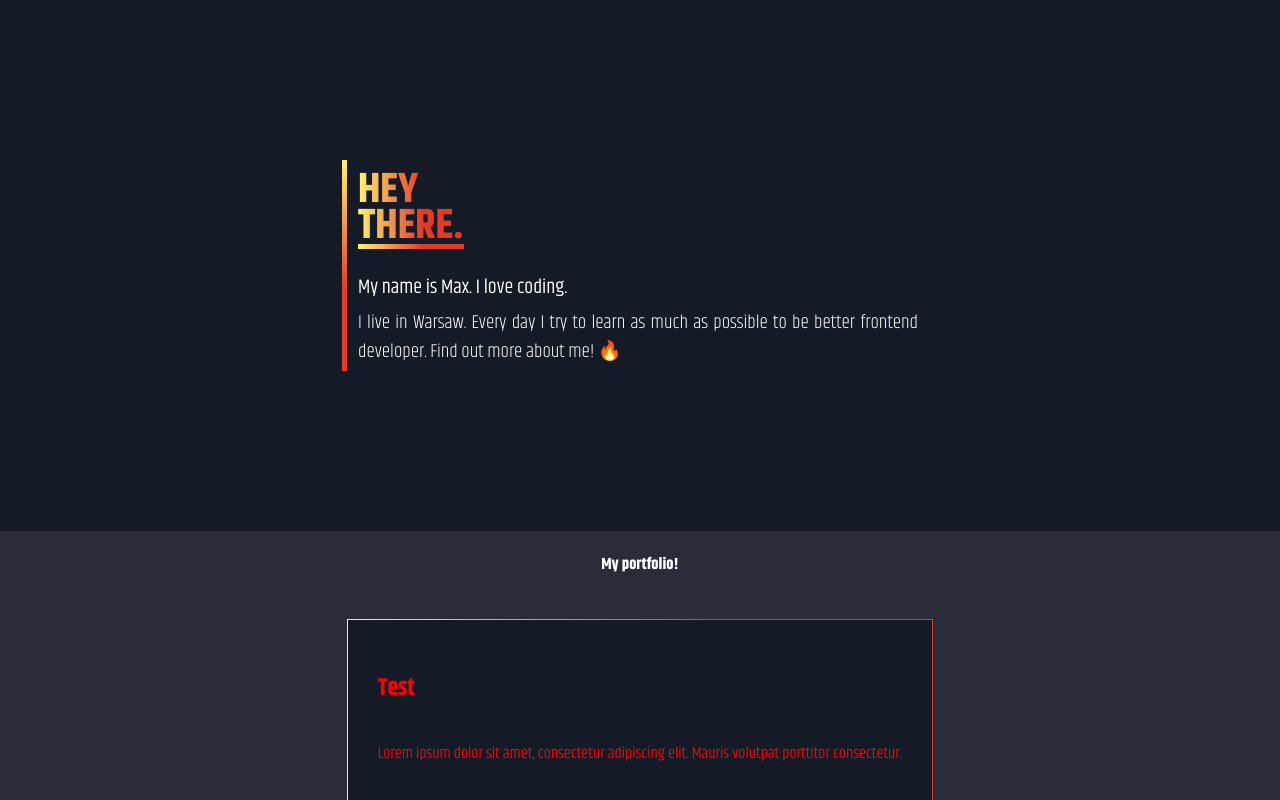
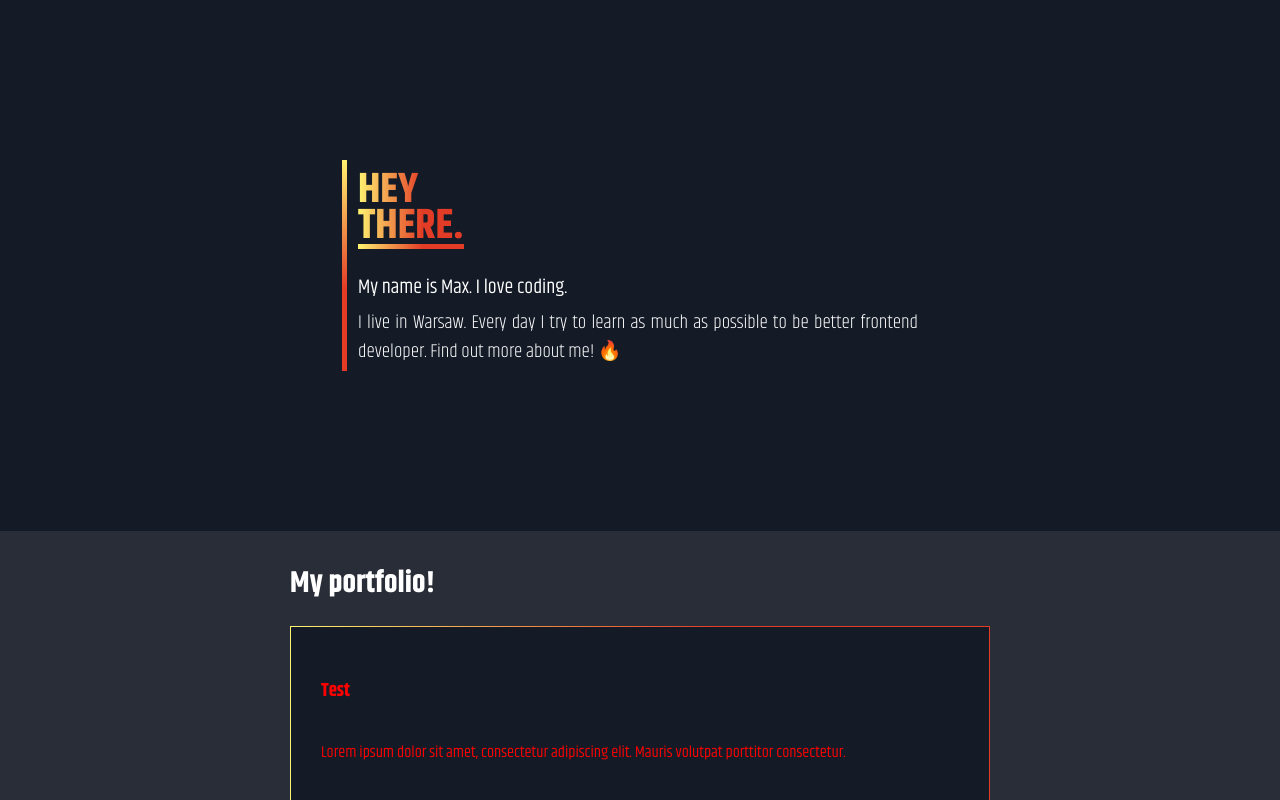
Before and after one commit to maksymilianMroz/maksymilianmroz.github.io, a React (Create React App) app: page / in a window 1280 px wide. Shown: the top 800 px of the page. Built offline with nearby package versions, Linux system fonts and the light colour scheme.

Commit message:
Portfolio header position changed, styling on portfolio elements

```diff
--- a/src/components/Portfolio/Portfolio.js
+++ b/src/components/Portfolio/Portfolio.js
@@ -6,7 +6,7 @@ const Portfolio = () => {
     return (
         <div className={classes.Portfolio}>
             <div className={classes.section}>
-                <h4 className={classes.portfolio__header}>My portfolio!</h4>
+                <h2 className={classes.portfolio__header}>My portfolio!</h2>
                 <div className={classes.portfolio__items}>
 
                     <PortfolioItem />
--- a/src/components/Portfolio/Portfolio.module.scss
+++ b/src/components/Portfolio/Portfolio.module.scss
@@ -11,7 +11,10 @@
     }
 
     .portfolio__header {
-        text-align: center;
+        text-align: left;
+        max-width: 700px;
+        margin: 30px auto 0;
+        font-size: 30px;
     }
 
     .portfolio__items {
--- a/src/components/Portfolio/PortfolioItem/PortfolioItem.js
+++ b/src/components/Portfolio/PortfolioItem/PortfolioItem.js
@@ -5,9 +5,9 @@ const PortfolioItem = () => {
     return (
         <div className={classes.PortfolioItem}>
             <div className={classes.infoContainer}>
-                <h2 className={classes.infoContainer__header}>
+                <h3 className={classes.infoContainer__header}>
                     Test
-                </h2>
+                </h3>
                 <p className={classes.infoContainer__description}>
                     Lorem ipsum dolor sit amet, consectetur adipiscing elit. Mauris volutpat porttitor consectetur.
                 </p>
--- a/src/components/Portfolio/PortfolioItem/PortfolioItem.module.scss
+++ b/src/components/Portfolio/PortfolioItem/PortfolioItem.module.scss
@@ -3,9 +3,8 @@
 .PortfolioItem {
     color: $basic-font-color;
     margin: 20px 5px;
-
-    background-color: lime;
     max-width: 700px;
+    width: 100%;
 
     .infoContainer {
         color: red;
```
